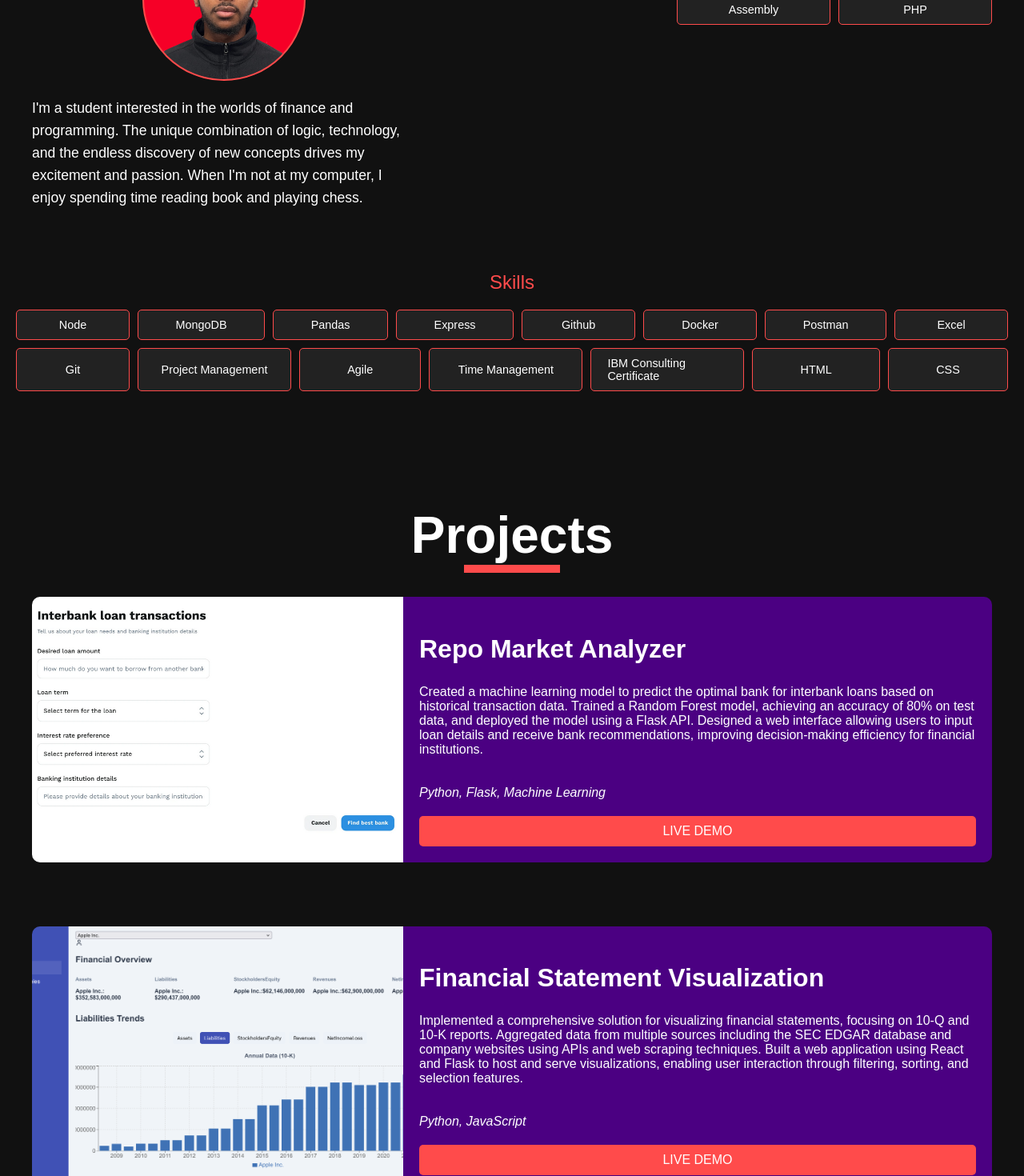
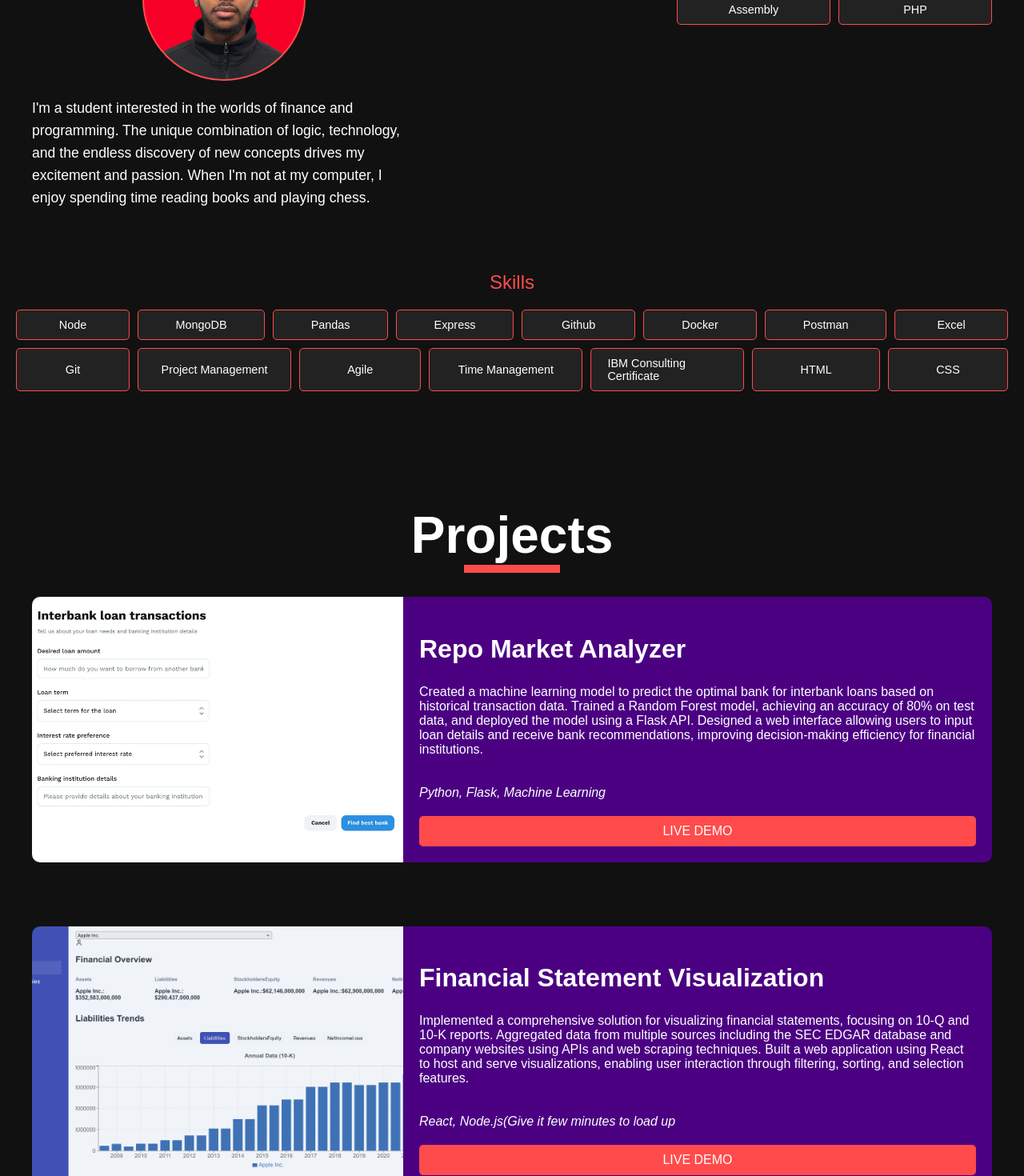
Before and after one commit to Daniel21b/portfolio, a React (Create React App) app: page / in a window 1280 px wide. Shown: the part 1140-2610 px from the top of the page at 80% size. Built offline with nearby package versions, Linux system fonts and the light colour scheme.

Commit message:
few update

```diff
--- a/src/App.js
+++ b/src/App.js
@@ -393,7 +393,7 @@ const App = () => {
             <p style={{ lineHeight: '1.6', fontSize: '1.1em' }}>
                I'm a student interested in the worlds of finance and programming.
               The unique combination of logic, technology, and the endless discovery of new concepts drives my excitement and passion.
-              When I'm not at my computer, I enjoy spending time reading book and playing chess.
+              When I'm not at my computer, I enjoy spending time reading books and playing chess.
             </p>
           </div>
           <div style={{
@@ -507,8 +507,8 @@ const App = () => {
           },
           {
             title: "Financial Statement Visualization",
-            description: `Implemented a comprehensive solution for visualizing financial statements, focusing on 10-Q and 10-K reports. Aggregated data from multiple sources including the SEC EDGAR database and company websites using APIs and web scraping techniques. Built a web application using React and Flask to host and serve visualizations, enabling user interaction through filtering, sorting, and selection features.`,
-            technologies: "Python, JavaScript",
+            description: `Implemented a comprehensive solution for visualizing financial statements, focusing on 10-Q and 10-K reports. Aggregated data from multiple sources including the SEC EDGAR database and company websites using APIs and web scraping techniques. Built a web application using React to host and serve visualizations, enabling user interaction through filtering, sorting, and selection features.`,
+            technologies: "React, Node.js(Give it few minutes to load up",
             image: "SecFinancial.png",
             liveDemo: "https://financial-statement-visualization-1.onrender.com/"
           },
```
